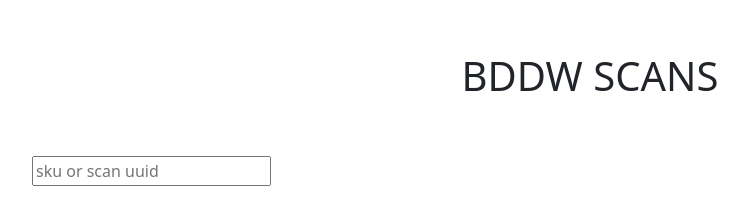
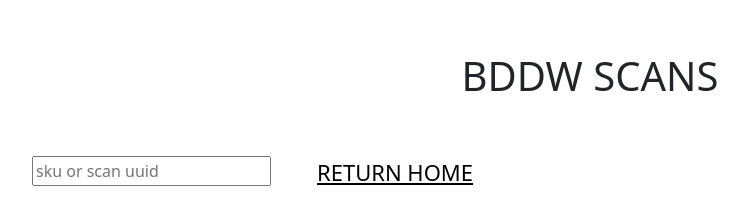
Before and after one commit to dev-bddw/mothership_scans, a Django app: page /by-tn/1/ in a window 1280 px wide. Shown: the part 56-258 px from the top of the page, without its empty margins (50-798 px from the left). Run offline with Django 3.2, Linux system fonts and the light colour scheme; data that the repository does not hold is empty; parts of the project's set-up code (start-up, migrations or seed data) failed here and were passed over; some libraries are stand-ins or nearby versions.

Commit message:
return home

```diff
--- a/scans/templates/by_tracking.html
+++ b/scans/templates/by_tracking.html
@@ -7,12 +7,19 @@
 <div class="pt-5 pb-5 text-center">
 <h1>BDDW SCANS</h1>
 </div>
+<div class="row">
+  <div class="col-3">
     <input class="mb-3" type="search"
     name="search" placeholder="sku or scan uuid"
     hx-post="{% url 'search' %}"
     hx-trigger="keyup changed delay:500ms, search"
     hx-target="#search-results"
     hx-swap="outerHTML">
+  </div>
+  <div class="col">
+    <a style="text-decoration: underline; font-size: 22px" href="{% url 'home' %}">RETURN HOME</a>
+  </div>
+</div>
 <table id="search-results" class="pt-4 table table-striped">
   <thead>
     <tr>
```
Also changed, not shown: scans/templates/by_location.html (+7 -0 lines), scans/templates/by_sku.html (+7 -0 lines), scans/templates/scans_list.html (+7 -0 lines). Lines whose indentation alone changed are shown as unchanged.
